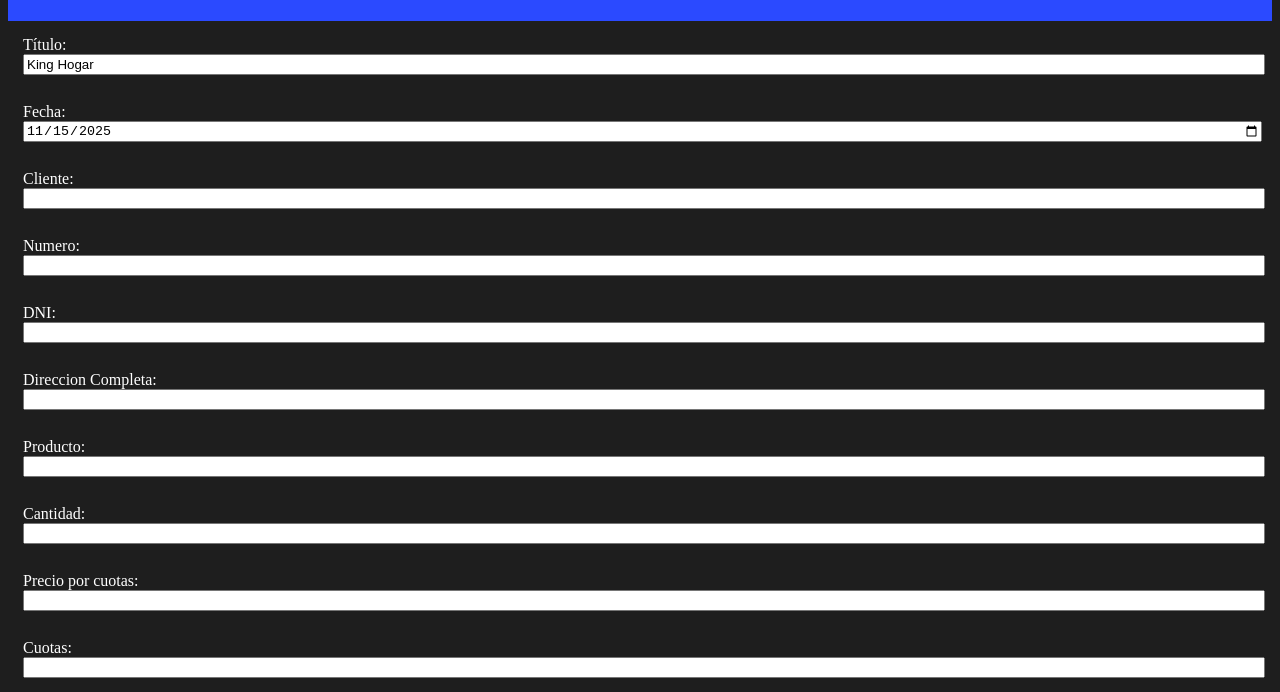
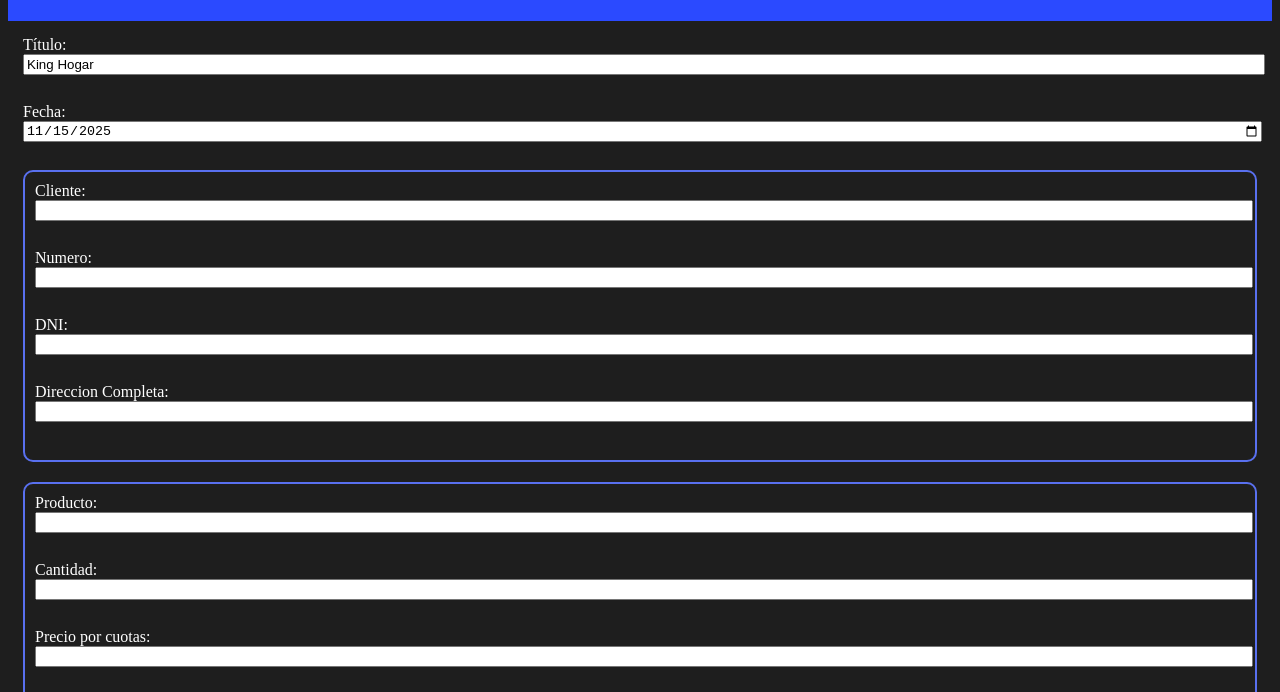
Before and after one commit to Sebastianazo/ContractPDFmaker, a website: page front/index.html in a window 1280 px wide. Shown: the part 107-799 px from the top of the page. Drawn offline with Linux system fonts and the light colour scheme.

Commit message:
Update index.html

```diff
--- a/front/index.html
+++ b/front/index.html
@@ -5,6 +5,7 @@
 
     <meta charset='utf-8'>
     <meta http-equiv='X-UA-Compatible' content='IE=edge'>
+
     <title>KingPDF</title>
     <meta name='viewport' content='width=device-width, initial-scale=1'>
     <link rel='stylesheet' type='text/css' media='screen' href='style.css'>
@@ -28,6 +29,9 @@
                 <input id="fecha" type="date" name="Fecha" required></input><br><br>
                 </div>
 
+                <div id = "Scliente">
+
+
                 <div>
                 <label id= "ClienteLabel" for="Cliente">Cliente:</label><br>
                 <input id="Cliente" type="text" name="Cliente" required></input><br><br>
@@ -48,24 +52,31 @@
                     <input id="Direccion" type="text" name="Direccion" required></input><br><br>
                 </div>
 
+                </div>
+
+                <div id = "Sproducto">
                 <div>
                     <label for="Producto">Producto:</label><br>
-                    <input id="Producto" type="text" name="Producto" required></input><br><br>
+                    <input id="Producto" type="text" name="Producto[]" required></input><br><br>
                 </div>
 
                 <div>
                     <label for="Cantidad">Cantidad:</label><br>
-                    <input id="Cantidad" type="text" name="Cantidad" required></input><br><br>
+                    <input id="Cantidad" type="text" name="Cantidad[]" required></input><br><br>
                 </div>
 
                 <div>
                     <label for="PCuotas">Precio por cuotas:</label><br>
-                    <input id="PCuotas" type="text" name="PCuotas" required></input><br><br>
+                    <input id="PCuotas" type="text" name="PCuotas[]" required></input><br><br>
                 </div>
 
                 <div>
                     <label for="Cuotas">Cuotas:</label><br>
-                    <input id="Cuotas" type="text" name="Cuotas" required></input><br><br>
+                    <input id="Cuotas" type="text" name="Cuotas[]" required></input><br><br>
+                </div>
+
+                <button type="button" id="addProductBtn">Agregar producto</button>
+
                 </div>
 
 
```
